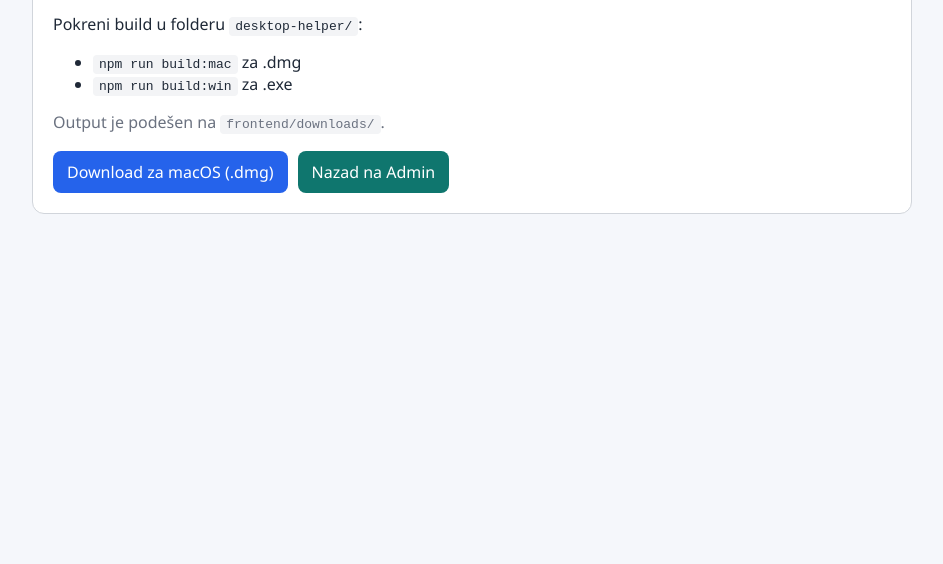
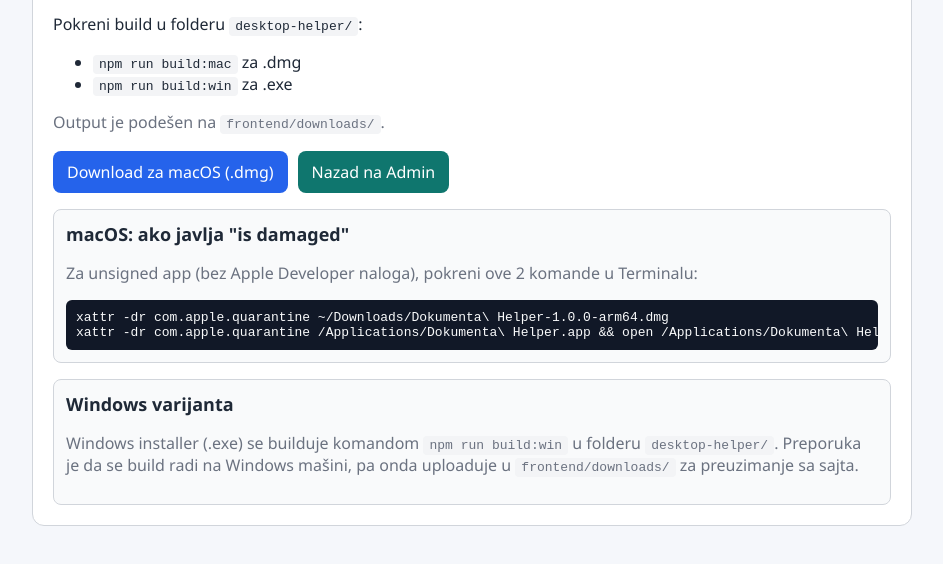
Before and after one commit to zeljkobar/dokumenta_portal, a plain HTML site: page frontend/downloads/index.html in a window 1280 px wide. Shown: the part 132-696 px from the top of the page, without its empty margins (168-1111 px from the left). Drawn offline with Linux system fonts and the light colour scheme.

Commit message:
Add macOS unsigned app install commands and Windows note

```diff
--- a/frontend/downloads/index.html
+++ b/frontend/downloads/index.html
@@ -36,6 +36,26 @@
       }
       ul {
         margin-top: 10px;
+      }
+      .panel {
+        margin-top: 16px;
+        padding: 12px;
+        border: 1px solid #d1d5db;
+        border-radius: 8px;
+        background: #f9fafb;
+      }
+      .panel h3 {
+        margin: 0 0 8px;
+        font-size: 18px;
+      }
+      pre {
+        margin: 8px 0 0;
+        padding: 10px;
+        overflow: auto;
+        background: #111827;
+        color: #f9fafb;
+        border-radius: 6px;
+        font-size: 13px;
       }
       .actions {
         margin-top: 18px;
@@ -86,6 +106,24 @@
           </a>
           <a class="btn" href="/admin/dashboard.html">Nazad na Admin</a>
         </div>
+
+        <div class="panel">
+          <h3>macOS: ako javlja "is damaged"</h3>
+          <p class="muted">
+            Za unsigned app (bez Apple Developer naloga), pokreni ove 2 komande u Terminalu:
+          </p>
+          <pre>xattr -dr com.apple.quarantine ~/Downloads/Dokumenta\ Helper-1.0.0-arm64.dmg
+xattr -dr com.apple.quarantine /Applications/Dokumenta\ Helper.app && open /Applications/Dokumenta\ Helper.app</pre>
+        </div>
+
+        <div class="panel">
+          <h3>Windows varijanta</h3>
+          <p class="muted">
+            Windows installer (.exe) se builduje komandom <code>npm run build:win</code> u
+            folderu <code>desktop-helper/</code>. Preporuka je da se build radi na Windows mašini,
+            pa onda uploaduje u <code>frontend/downloads/</code> za preuzimanje sa sajta.
+          </p>
+        </div>
       </div>
     </div>
   </body>
```
